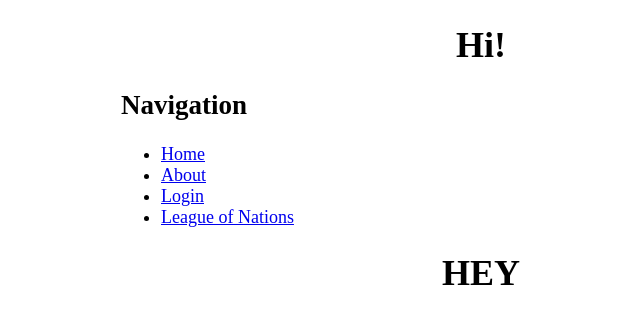
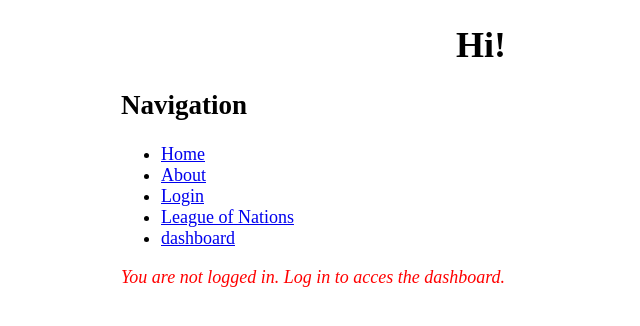
Before and after one commit to Fatilitan/flask_authenitcation, a Flask app: page /dashboard in a window 1280 px wide. Shown: the top 326 px of the page, without its empty margins (159-799 px from the left). Run offline with Flask 3, Linux system fonts and the light colour scheme.

Commit message:
Add files via upload

```diff
--- a/main.py
+++ b/main.py
@@ -42,6 +42,17 @@ def login():
         return render_template("login.html", title="Login", error=False)
 
 
-@app.route("/dashboard")
+@app.route("/dashboard", methods=["GET"])
 def dashboard():
-    return render_template("dashboard.html")
+    if "user" in session and session["user"]:
+        return render_template(
+            "dashboard.html", title="Dashboard", loggedIn=True, name=session["user"]
+        )
+    else:
+        return render_template("dashboard.html", title="Dashboard", loggedIn=False)
+
+
+@app.route("/logout")
+def logout():
+    session.pop("user", None)
+    return redirect(url_for("index"))
--- a/static/style.css
+++ b/static/style.css
@@ -20,3 +20,8 @@ h1 {
   color: white;
   background-color: red;
 }
+
+.errorMsg {
+  color: red;
+  font-style: italic;
+}
--- a/templates/base.html
+++ b/templates/base.html
@@ -2,11 +2,15 @@
 <html>
   <head>
     <!-- Meta -->
-        <meta charset="utf-8"/>
-        <meta name="viewport" content="width=device-width, initial-scale=1">
+    <meta charset="utf-8" />
+    <meta name="viewport" content="width=device-width, initial-scale=1" />
 
     <!-- Use url_for to link a stylesheet named `style.css` here. -->
-        <link rel="stylesheet" type="text/css" href="{{ url_for('static', filename='style.css') }}" />
+    <link
+      rel="stylesheet"
+      type="text/css"
+      href="{{ url_for('static', filename='style.css') }}"
+    />
 
     <!-- Use Jinja to put a title here. -->
     <title>{{ title }}</title>
@@ -20,8 +24,8 @@
       <li><a href="/about">About</a></li>
       <li><a href="/login">Login</a></li>
       <li><a href="/lon">League of Nations</a></li>
+      <li><a href="/dashboard">dashboard</a></li>
     </ul>
-        {% block content %}
-        {% endblock %}
+    {% block content %} {% endblock %}
   </body>
 </html>
--- a/templates/dashboard.html
+++ b/templates/dashboard.html
@@ -1,5 +1,13 @@
 <!DOCTYPE html>
 {% extends "base.html" %} {% block content %}
 <!-- Your solution here. -->
-<h1>HEY</h1>
+<div>
+  {% if loggedIn %}
+  <a href="/logout">Log out</a>
+  <h1>Hey {{ name }}. Welcome to the dashboard</h1>
+  {% else %}
+  <p class="errorMsg">You are not logged in. Log in to acces the dashboard.</p>
+  {% endif %}
+</div>
+
 {% endblock content %}
--- a/templates/login.html
+++ b/templates/login.html
@@ -9,4 +9,10 @@
   <input id="password" type="text" name="password" />
   <input type="submit" value="Login" />
 </form>
+
+<div>
+  {% if error %}
+  <p class="errorMsg">The username or password is not correct. Try again!</p>
+  {% endif %}
+</div>
 {% endblock content %}
```
Lines whose indentation alone changed are shown as unchanged.
